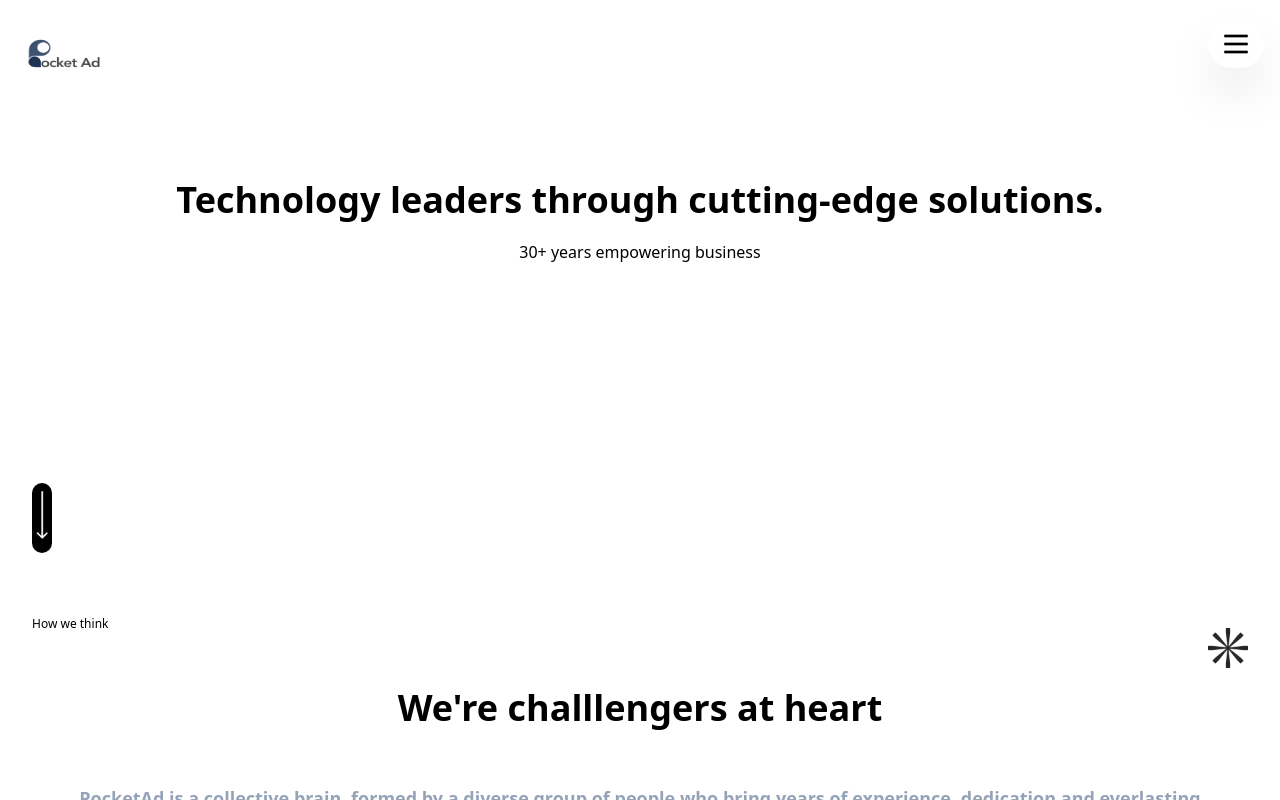
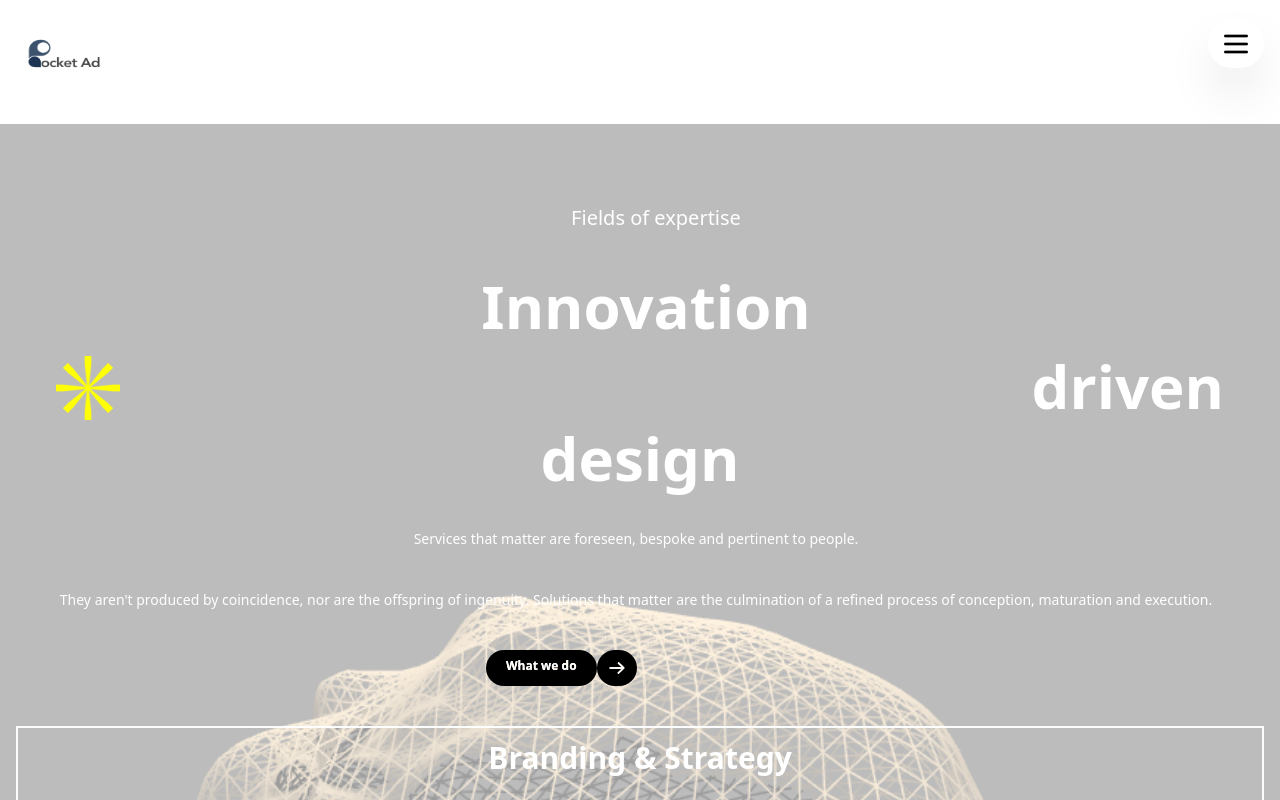
Before and after one commit to farooq786159/pocket.io-mobile, a Vue app: page / in a window 1280 px wide. Shown: the top 800 px of the page. Built offline with nearby package versions, Linux system fonts and the light colour scheme.

Commit message:
change made for aws testing landHome

```diff
--- a/package.json
+++ b/package.json
@@ -8,8 +8,7 @@
     "preview": "vite preview",
     "lint": "eslint . --ext .vue,.js,.jsx,.cjs,.mjs --fix --ignore-path .gitignore",
     "format": "prettier --write src/",
-    "generateIcons":" fantasticon icons-source -o icons-dist"
-
+    "generateIcons": " fantasticon icons-source -o icons-dist"
   },
   "dependencies": {
     "@fortawesome/fontawesome-svg-core": "^6.4.0",
@@ -17,6 +16,7 @@
     "@fortawesome/free-regular-svg-icons": "^6.4.0",
     "@fortawesome/free-solid-svg-icons": "^6.4.0",
     "@fortawesome/vue-fontawesome": "^3.0.3",
+    "@jridgewell/sourcemap-codec": "^1.4.15",
     "vue": "^3.2.47",
     "vue-router": "^4.1.6",
     "vuex": "^4.1.0"
--- a/src/views/HomeView.vue
+++ b/src/views/HomeView.vue
@@ -1,6 +1,6 @@
 <script setup>
 import Nav from "../components/menu/Nav.vue"
-import homeLanding from "../components/Home/homeLanding.vue";
+// import homeLanding from "../components/Home/homeLanding.vue";
 import homeSecond from "../components/Home/homeSecond.vue";
 import homeThird from "../components/Home/homeThird.vue";
 import homeForth from "../components/Home/homeForth.vue";
@@ -11,7 +11,7 @@ import Footer from "../components/menu/footer.vue"
   <main class=" sm:text-center">
       <Nav/>
 
-      <homeLanding/>
+      <!-- <homeLanding/> -->
       <homeSecond/>
       <homeThird/>
       <homeForth/>
```
Also changed, not shown: 1 other file (tests, documents, lock files or other folders).
